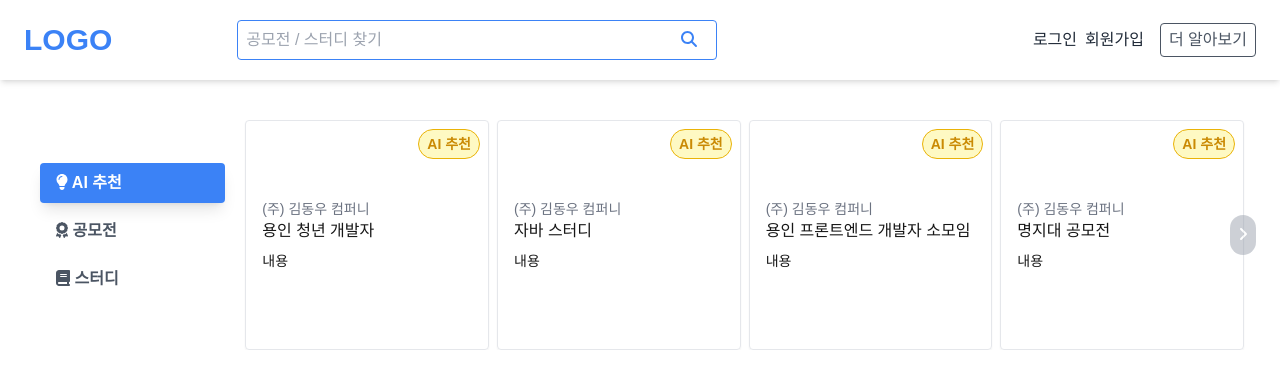
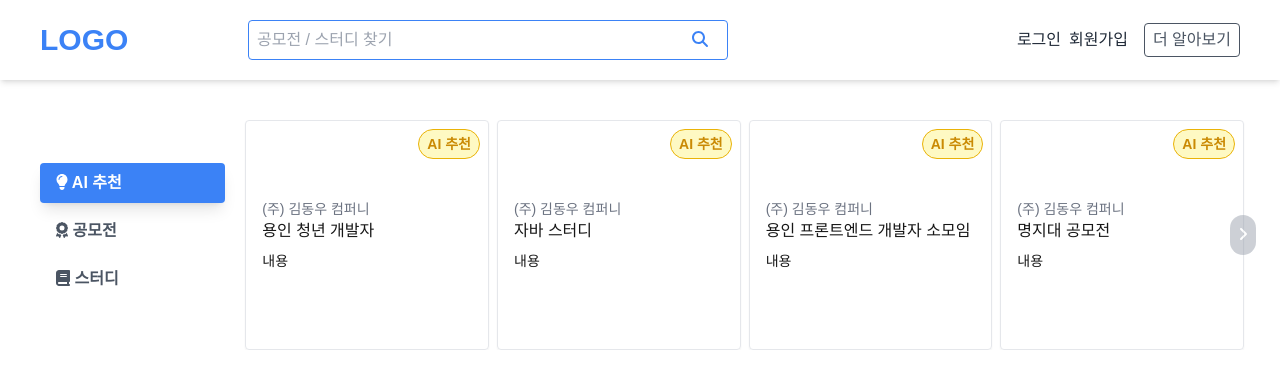
Before and after one commit to pvvng/ai-makers-fe, a Next.js app: page / in a window 1280 px wide. Shown: the top 388 px of the page. Built offline with nearby package versions, Linux system fonts and the light colour scheme.

Commit message:
design : navbar 패딩 변경, 요소 분할

```diff
--- a/app/(home)/components/Banner/Banner.tsx
+++ b/app/(home)/components/Banner/Banner.tsx
@@ -29,9 +29,11 @@ export default function Banner() {
   const bannerDataObject = { bannerData, isLoading, isError };
 
   return (
-    <div className="w-full flex gap-2 justify-center items-center p-4 pt-10 pb-10 px-8">
-      <ListItemContainer listState={listState} setListState={setListState} />
-      <Carousel bannerDataObject = {bannerDataObject} />
+    <div className="w-full p-4 pt-10 pb-10 px-8">
+      <div className="flex gap-2 justify-center items-center">
+        <ListItemContainer listState={listState} setListState={setListState} />
+        <Carousel bannerDataObject={bannerDataObject} />
+      </div>
     </div>
   );
 }
--- a/components/Navbar/Navbar.tsx
+++ b/components/Navbar/Navbar.tsx
@@ -17,7 +17,7 @@ export default function Navbar() {
   return (
     <div
       className={classNames(
-        "w-full bg-white p-2 px-6 flex gap-3 justify-center items-center h-[80px] shadow-md",
+        "w-full bg-white p-2 px-10 flex gap-3 justify-center items-center h-[80px] shadow-md",
         { hidden: isHidden }
       )}
     >
```
